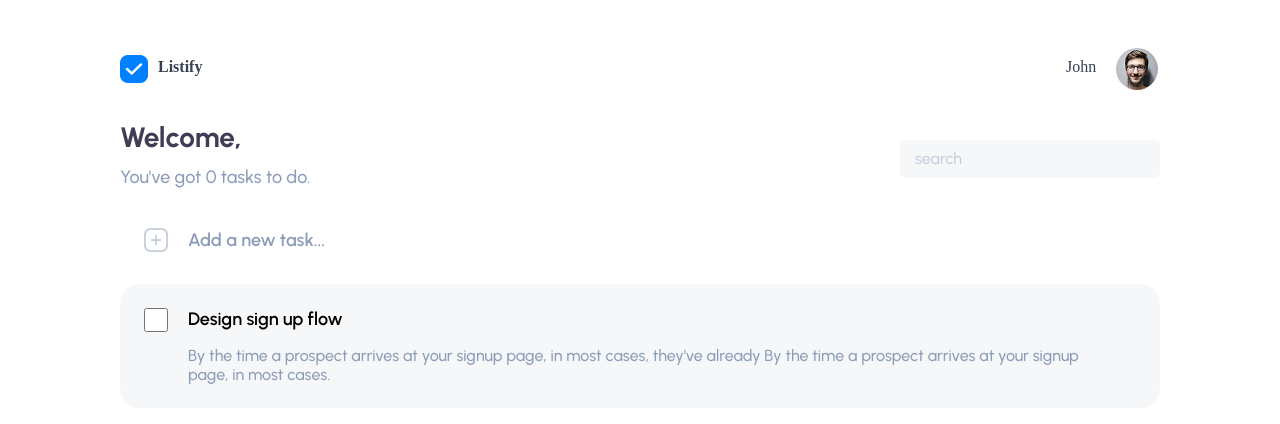
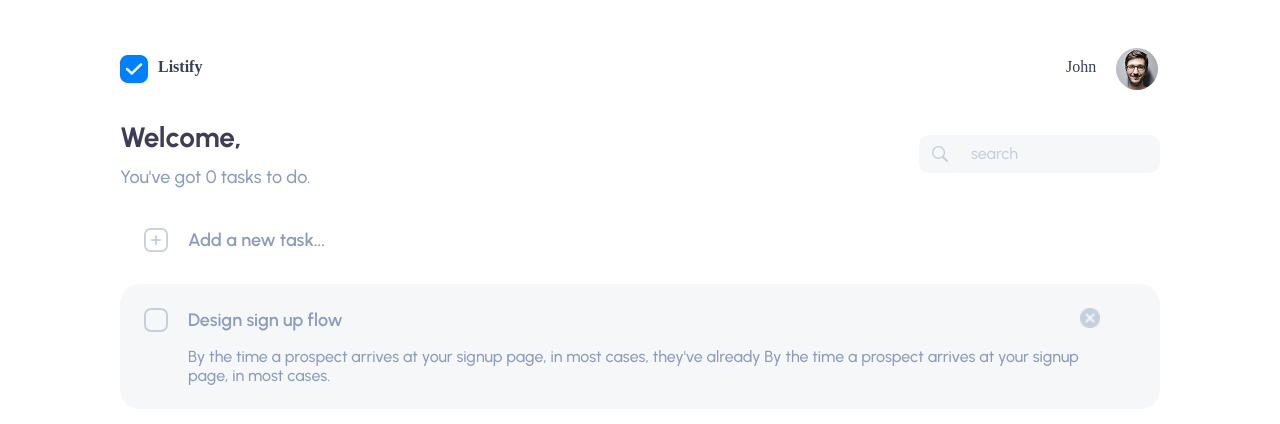
Before and after one commit to aniketkolate/listify, an Angular app: page /dashboard in a window 1280 px wide. Shown: the top 424 px of the page. Built offline with nearby package versions, Linux system fonts and the light colour scheme.

Commit message:
feat:implemented task card component and welcome search compoent

```diff
--- a/src/app/dashboard/components/task-card/task-card.component.html
+++ b/src/app/dashboard/components/task-card/task-card.component.html
@@ -1,4 +1,4 @@
-<div class="task-container">
+<div class="task-container " [ngClass]="disabled ? 'disabled': '' ">
   <div class="add-task-btn-container">
     <button>
       <img src="assets/icons/plus-icon.png" alt="logo">
@@ -7,10 +7,13 @@
   </div>
   <div class="task-card-container">
     <div class="checkbox-wrapper">
-      <input type="checkbox">
+      <input [disabled]="disabled" type="checkbox" class="custom-checkbox">
     </div>
     <div class="task-content-wrapper">
-      <h3>{{task.title}}</h3>
+      <div class="task-title">
+        <h3>{{task.title}}</h3>
+        <button class="task-btn-icon" *ngIf="disabled"> <img src="assets/icons/cross-delete-icon.png" alt=""></button>
+      </div>
       <p>{{task.description}}</p>
     </div>
   </div>
--- a/src/app/dashboard/components/task-card/task-card.component.scss
+++ b/src/app/dashboard/components/task-card/task-card.component.scss
@@ -55,6 +55,12 @@
     input {
       width: 24px;
       height: 24px;
+      appearance: none;
+      -webkit-appearance: none;
+      -moz-appearance: none;
+      border-radius: 7px;
+      border: 2px solid #C6CFDC;
+
     }
   }
 
@@ -85,3 +91,50 @@
     }
   }
 }
+
+.disabled {
+
+  .task-content-wrapper {
+    h3 {
+      color: #8D9CB8;
+    }
+  }
+
+  .checkbox-wrapper {
+    accent-color: #C6CFDC;
+
+    .custom-checkbox {
+      appearance: none;
+      -webkit-appearance: none;
+      -moz-appearance: none;
+      border-radius: 7px;
+      border: 2px solid #C6CFDC;
+
+    }
+  }
+}
+
+.task-content-wrapper {
+  width: 100%;
+
+  .task-title {
+    display: flex;
+    align-items: center;
+    justify-content: space-between;
+    width: 100%;
+  }
+
+  .task-title img {
+    width: 20px;
+    height: 20px;
+    cursor: pointer;
+  }
+}
+
+.task-btn-icon {
+  background: none;
+  border: none;
+  color: inherit;
+  padding: 0;
+  cursor: pointer;
+}
--- a/src/app/dashboard/components/task-card/task-card.component.ts
+++ b/src/app/dashboard/components/task-card/task-card.component.ts
@@ -1,16 +1,19 @@
 import { Component, Input } from '@angular/core';
+import { NgClass, CommonModule } from '@angular/common';
 import { Task } from '../../models/common.model';
 
 @Component({
   selector: 'lst-task-card',
-  imports: [],
+  standalone: true,
+  imports: [CommonModule, NgClass],
   templateUrl: './task-card.component.html',
-  styleUrl: './task-card.component.scss'
+  styleUrls: ['./task-card.component.scss']
 })
 export class TaskCardComponent {
+  @Input() disabled = true;
   @Input() task: Task = {
     id: 0,
     title: '',
-    description: '',
-  }
+    description: ''
+  };
 }
--- a/src/app/dashboard/components/welcome-search/welcome-search.component.html
+++ b/src/app/dashboard/components/welcome-search/welcome-search.component.html
@@ -4,6 +4,9 @@
     <p>You've got {{usernameAndTaskCount.taskCount}} tasks to do.</p>
   </div>
   <div class="search-wrapper">
-    <input type="text" placeholder="search">
+    <img src="assets/icons/search-btn-icon.png">
+    <input type="text" [(ngModel)]="searchText" placeholder="search">
+    <button class="Welcome-cross-btn-wrapper" *ngIf="searchText" (click)="clearSearchBox()">
+      <img src="assets/icons/cross-delete-btn.png"></button>
   </div>
 </div>
--- a/src/app/dashboard/components/welcome-search/welcome-search.component.scss
+++ b/src/app/dashboard/components/welcome-search/welcome-search.component.scss
@@ -39,15 +39,36 @@
   }
 
   .search-wrapper {
-    margin-top: 10px;
-    border-radius: 12px;
+    background-color: #F5F7F9;
+    border-radius: 10px;
+    display: flex;
+    justify-content: center;
+    align-items: center;
+    padding-right: 14px;
+    padding-left: 13px;
+    gap: 8px;
+    border: none;
+    appearance: none;
+
+    button img {
+      width: 16px;
+      height: 16px;
+      display: flex;
+      justify-content: center;
+      align-items: center;
+    }
+
+    button {
+      border: none;
+    }
 
     input {
       border-radius: 5px;
       background-color: #F5F7F9;
       border: none;
-      width: 260px;
+      width: 190px;
       height: 38px;
+      outline: none;
 
       &::placeholder {
         font-family: Urbanist;
--- a/src/app/dashboard/components/welcome-search/welcome-search.component.ts
+++ b/src/app/dashboard/components/welcome-search/welcome-search.component.ts
@@ -1,15 +1,23 @@
 import { Component, Input } from '@angular/core';
 import { UsernameTaskCount } from '../../models/common.model';
+import { NgIf, CommonModule } from '@angular/common';
+import { FormsModule, } from '@angular/forms';
 
 @Component({
   selector: 'lst-welcome-search',
-  imports: [],
+  imports: [NgIf, CommonModule, FormsModule,],
+  standalone: true,
   templateUrl: './welcome-search.component.html',
   styleUrl: './welcome-search.component.scss'
 })
 export class WelcomeSearchComponent {
+  searchText: string = '';
   @Input() usernameAndTaskCount: UsernameTaskCount = {
     username: '',
     taskCount: 0
   }
+
+  clearSearchBox() {
+    this.searchText = '';
+  }
 }
```
Also changed, not shown: src/assets/icons/cross-delete-btn.png (added).
